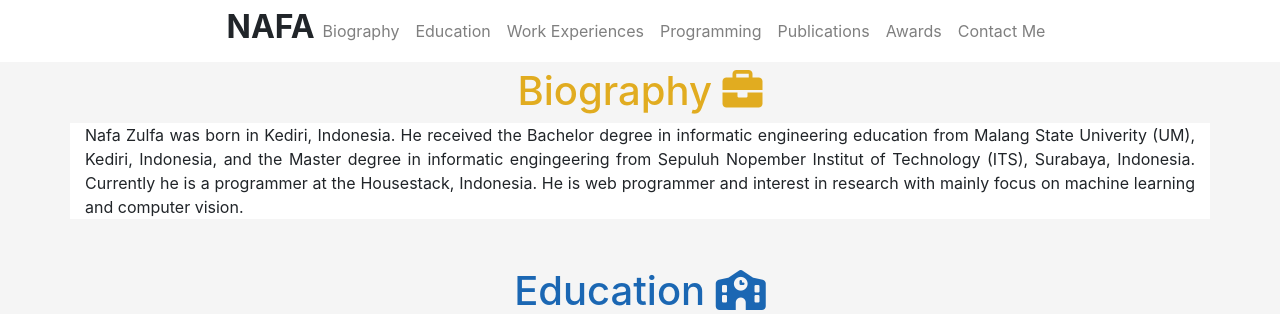
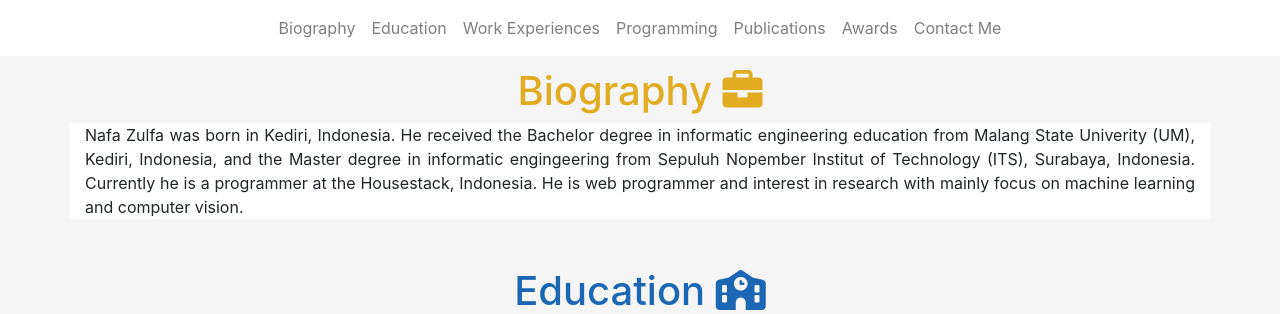
Before and after one commit to naffzzz/naffzzz.github.io, a PHP site: page / in a window 1280 px wide. Shown: the top 314 px of the page. Run offline with PHP 8.4, Linux system fonts and the light colour scheme; some libraries are stand-ins or nearby versions.

Commit message:
perubahan nafa

```diff
--- a/index.php
+++ b/index.php
@@ -17,7 +17,7 @@
     <!-- 4 - contained in center example -->
     <nav class="navbar navbar-expand-sm navbar-light bg-white fixed-top">
         <div class="mx-auto d-sm-flex d-block flex-sm-nowrap">
-            <h2><strong>NAFA</strong></h2> <button class="navbar-toggler" type="button" data-toggle="collapse" data-target="#navbarsExample11" aria-expanded="false" aria-label="Toggle navigation">
+            <button class="navbar-toggler" type="button" data-toggle="collapse" data-target="#navbarsExample11" aria-expanded="false" aria-label="Toggle navigation">
                 <span class="navbar-toggler-icon"></span>
             </button>
             <div class="collapse navbar-collapse text-center" id="navbarsExample11">
```
